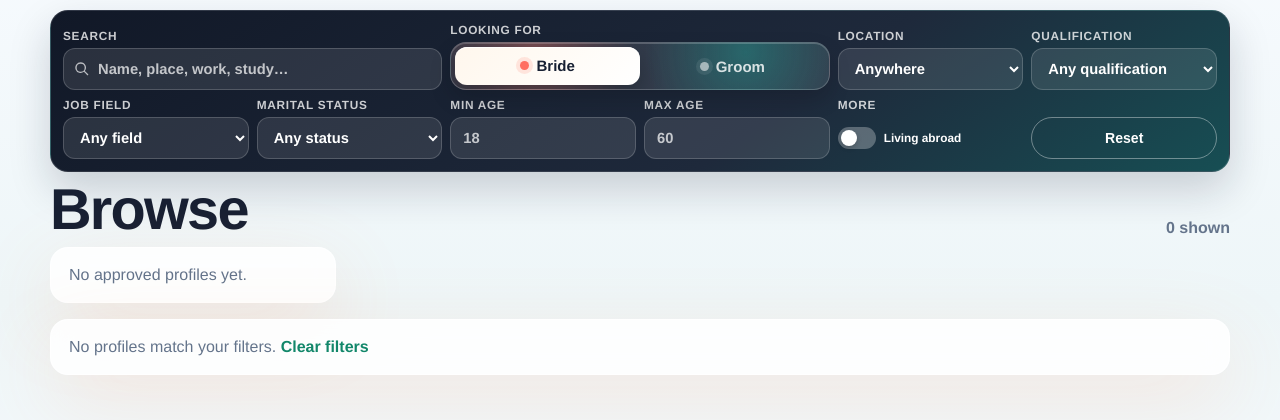
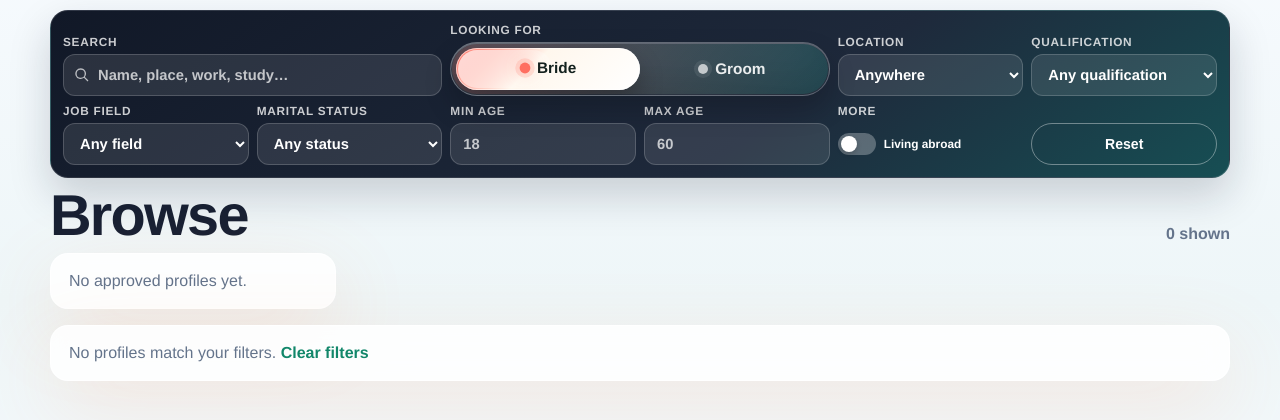
Before and after one commit to greenethirteen/halal-swipe, a FastAPI app: page /profiles in a window 1280 px wide. Shown: the part 120-540 px from the top of the page. Run offline with FastAPI, Linux system fonts and the light colour scheme; some libraries are stand-ins or nearby versions.

Commit message:
Refine browse profile switch

```diff
--- a/app/static/styles.css
+++ b/app/static/styles.css
@@ -490,29 +490,46 @@ label { display: grid; gap: 8px; font-weight: 750; color: var(--ink); }
   position: relative;
   display: grid;
   grid-template-columns: repeat(2, minmax(0, 1fr));
-  min-height: 46px;
-  padding: 4px;
+  min-height: 52px;
+  padding: 5px;
   overflow: hidden;
-  border: 1px solid rgba(255,255,255,.2);
-  border-radius: 16px;
-  background:
-    radial-gradient(circle at 22% 18%, rgba(255,111,97,.34), transparent 34%),
-    radial-gradient(circle at 78% 20%, rgba(20,184,166,.34), transparent 34%),
-    rgba(255,255,255,.1);
-  box-shadow: inset 0 1px 0 rgba(255,255,255,.2), 0 10px 22px rgba(0,0,0,.14);
+  isolation: isolate;
+  border: 1px solid rgba(255,255,255,.24);
+  border-radius: 999px;
+  background: linear-gradient(135deg, rgba(255,255,255,.18), rgba(255,255,255,.06));
+  box-shadow: inset 0 1px 0 rgba(255,255,255,.22), inset 0 -16px 34px rgba(0,0,0,.16), 0 14px 28px rgba(0,0,0,.18);
+}
+.bf-profile-toggle::before {
+  content: "";
+  position: absolute;
+  inset: 1px;
+  border-radius: inherit;
+  background: linear-gradient(90deg, rgba(255,111,97,.24), rgba(20,184,166,.24));
+  opacity: .72;
+  pointer-events: none;
 }
 .bf-toggle-glow {
   position: absolute;
-  inset: 4px auto 4px 4px;
-  width: calc(50% - 4px);
-  border-radius: 12px;
-  background: linear-gradient(135deg, #fff7ed, #fff);
-  box-shadow: 0 10px 22px rgba(0,0,0,.24), inset 0 1px 0 rgba(255,255,255,.9);
-  transition: transform .22s ease, background .22s ease;
+  z-index: 0;
+  inset: 5px auto 5px 5px;
+  width: calc(50% - 5px);
+  border-radius: 999px;
+  background: linear-gradient(135deg, #ff6f61, #fff7ed 42%, #fff);
+  box-shadow: 0 12px 24px rgba(0,0,0,.28), 0 0 0 1px rgba(255,255,255,.56) inset;
+  transition: transform .28s cubic-bezier(.2,.9,.2,1), background .28s ease, box-shadow .28s ease;
+}
+.bf-toggle-glow::after {
+  content: "";
+  position: absolute;
+  inset: 2px 48% 2px 2px;
+  border-radius: inherit;
+  background: linear-gradient(135deg, rgba(255,255,255,.75), rgba(255,255,255,0));
+  pointer-events: none;
 }
 .bf-profile-toggle[data-active="groom"] .bf-toggle-glow {
   transform: translateX(100%);
-  background: linear-gradient(135deg, #ecfdf5, #fff);
+  background: linear-gradient(135deg, #14b8a6, #ecfdf5 42%, #fff);
+  box-shadow: 0 12px 24px rgba(0,0,0,.28), 0 0 0 1px rgba(255,255,255,.56) inset;
 }
 .bf-profile-toggle button {
   position: relative;
@@ -523,38 +540,44 @@ label { display: grid; gap: 8px; font-weight: 750; color: var(--ink); }
   gap: 7px;
   border: 0;
   min-width: 0;
-  min-height: 38px;
-  border-radius: 12px;
+  min-height: 42px;
+  border-radius: 999px;
   background: transparent;
-  color: rgba(255,255,255,.82);
+  color: rgba(255,255,255,.9);
   font: inherit;
-  font-size: .94rem;
+  font-size: .96rem;
   font-weight: 900;
   letter-spacing: 0;
   text-transform: none;
   cursor: pointer;
-  transition: color .18s ease, transform .18s ease;
+  transition: color .2s ease, transform .2s ease;
 }
 .bf-profile-toggle button[aria-pressed="true"] {
-  color: #172033;
+  color: #13211e;
   transform: translateY(-1px);
 }
 .bf-toggle-dot {
-  width: 9px;
-  height: 9px;
+  width: 10px;
+  height: 10px;
   border-radius: 999px;
-  background: rgba(255,255,255,.58);
-  box-shadow: 0 0 0 4px rgba(255,255,255,.08);
+  background: currentColor;
+  opacity: .78;
+  box-shadow: 0 0 0 4px rgba(255,255,255,.1);
+  transition: opacity .2s ease, transform .2s ease, box-shadow .2s ease;
 }
 .bf-profile-toggle button[aria-pressed="true"] .bride-dot {
   background: #ff6f61;
-  box-shadow: 0 0 0 4px rgba(255,111,97,.16);
+  opacity: 1;
+  transform: scale(1.08);
+  box-shadow: 0 0 0 4px rgba(255,111,97,.18), 0 0 16px rgba(255,111,97,.42);
 }
 .bf-profile-toggle button[aria-pressed="true"] .groom-dot {
   background: #14b8a6;
-  box-shadow: 0 0 0 4px rgba(20,184,166,.16);
+  opacity: 1;
+  transform: scale(1.08);
+  box-shadow: 0 0 0 4px rgba(20,184,166,.18), 0 0 16px rgba(20,184,166,.42);
 }
-.bf-profile-toggle button:focus-visible { outline: 3px solid rgba(255,255,255,.5); outline-offset: -2px; }
+.bf-profile-toggle button:focus-visible { outline: 3px solid rgba(255,255,255,.55); outline-offset: -3px; }
 .bf-toggle-field, .bf-reset-field { align-self: end; }
 .bf-toggle { min-height: 42px; display: inline-flex; align-items: center; gap: 8px; font-weight: 750; color: #fff; cursor: pointer; user-select: none; text-transform: none; letter-spacing: 0; }
 .bf-toggle input { position: absolute; opacity: 0; width: 0; height: 0; }
```
